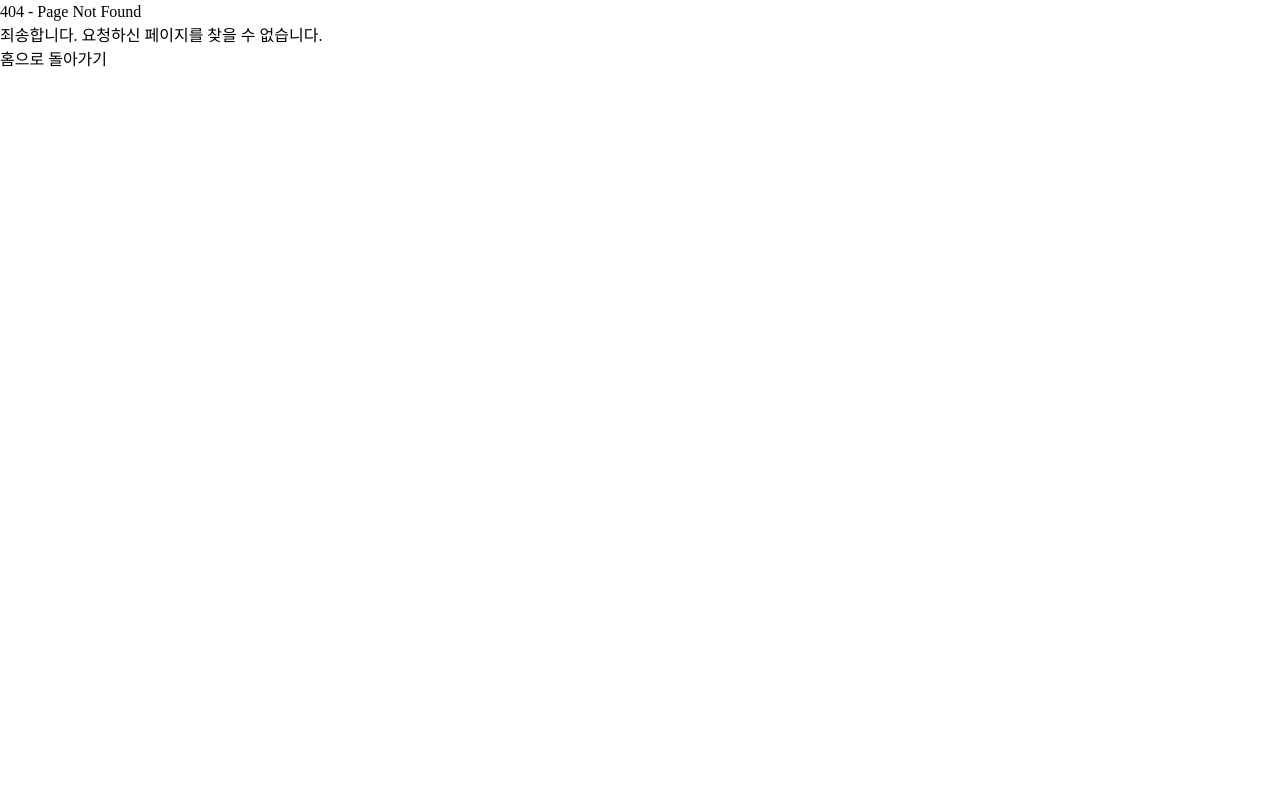
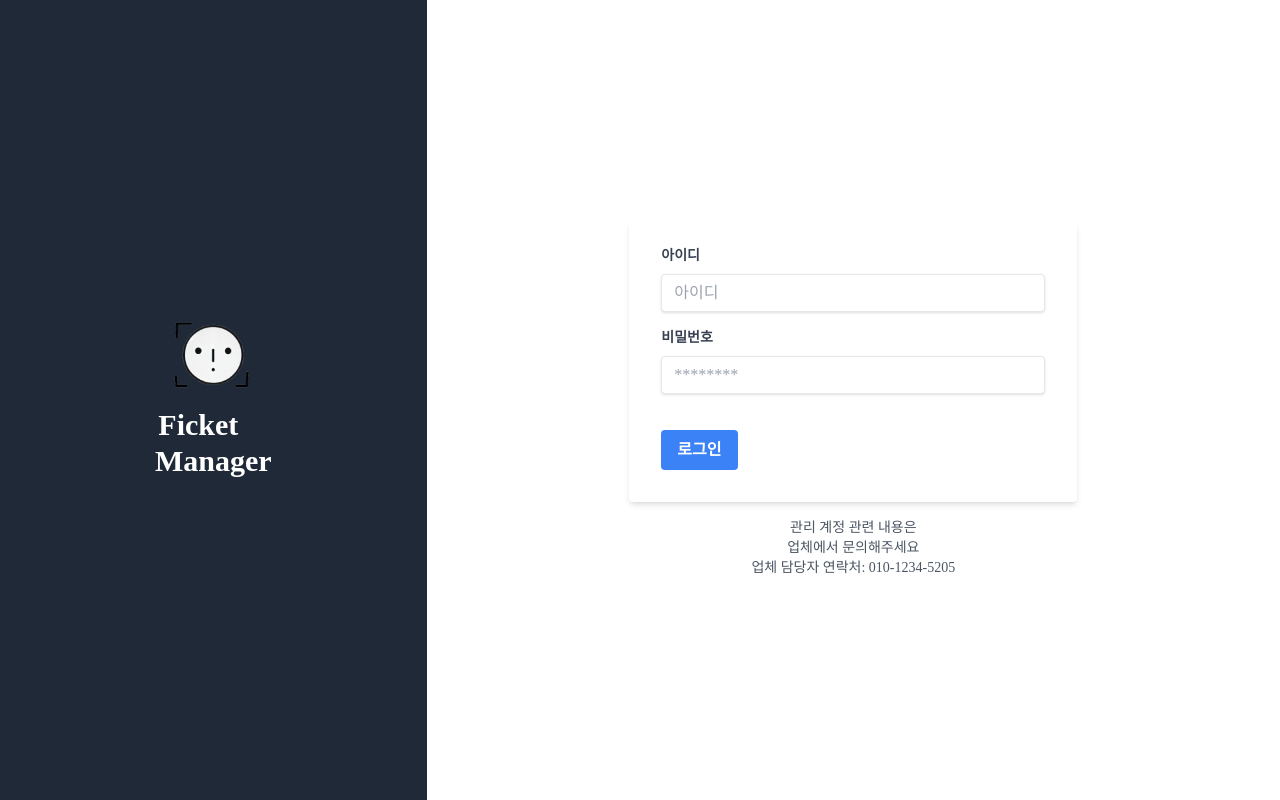
Before and after one commit to Fickets/Ficket, a React (Vite) app in the folder frontend/: page /admin/login in a window 1280 px wide. Before the commit this address had no page. Built offline with nearby package versions, Linux system fonts and the light colour scheme.

Commit message:
[feat] admin login FE

```diff
--- a/frontend/src/Router.tsx
+++ b/frontend/src/Router.tsx
@@ -3,14 +3,14 @@ import { useStore } from 'zustand';
 import { useEffect } from 'react';
 
 import HomePage from './pages/home/HomePage';
-import UserLogin from "./pages/user/UserLogin"
+import UserLogin from "./pages/login/UserLogin.tsx"
 import RegisterEvent from './pages/register/RegisterEvent';
 import EditEvent from "./pages/edit/EditEvent.tsx";
 import RegisterFace from "./pages/registerface/RegisterFace.tsx";
 import Order from "./pages/order/Order.tsx";
 import NotFound from "./pages/errorpage/NotFound.tsx";
-import UserAdditionalInfo from './pages/user/UserAdditionalInfo.tsx';
-
+import UserAdditionalInfo from './pages/login/UserAdditionalInfo.tsx';
+import AdminLogin from "./pages/login/AdminLogin.tsx";
 import { userStore } from "./stores/UserStore";
 
 export default function Router() {
@@ -34,6 +34,8 @@ export default function Router() {
             {/* USER LOGIN */}
             <Route path="/users/login" element={<UserLogin />} />
             <Route path="/users/addition-info" element={<UserAdditionalInfo />} />
+            {/* ADMIN LOGIN*/}
+            <Route path="/admin/login" element={<AdminLogin />} />
             {/* FICKET ADMIN */}
             <Route path="/admin/register-event" element={<RegisterEvent />} />
             <Route path="/admin/edit-event/:eventId" element={<EditEvent />} />
--- /dev/null
+++ b/frontend/src/components/admin/AdminLoginComponent.tsx
@@ -0,0 +1,95 @@
+import React, { useEffect, useState } from 'react';
+
+import { useCookies } from 'react-cookie';
+import { useNavigate } from 'react-router';
+import { useStore } from 'zustand';
+
+import { adminLogin } from '../../service/admin/admin';
+import { adminStore } from '../../stores/AdminStore';
+import FicketLogo from '../../assets/logo.png'
+
+const AdminLoginComponent: React.FC = () => {
+    const navi = useNavigate();
+    const admin = useStore(adminStore);
+
+    const [adminId, setId] = useState("");
+    const [adminPw, setPw] = useState("");
+
+    const submitBtn = async (event) => {
+        event.preventDefault();
+        const requestData = {
+            id: adminId,
+            pw: adminPw,
+        }
+        await adminLogin(
+            requestData,
+            (response) => {
+                const resData = response.data;
+                console.log(resData)
+                admin.setAccessToken(response.headers['authorization'])
+                admin.setAdminId(resData.adminId);
+                admin.setAdminName(resData.adminName)
+                admin.setIsLogin(true);
+
+                navi("/")
+            }, (error) => {
+
+            }
+        )
+
+
+    }
+
+
+    return (
+        <div className="flex flex-col md:flex-row min-h-screen">
+
+            <div className="bg-gray-800 text-white md:w-1/3 flex items-center justify-center p-10">
+                <div className="text-center">
+                    <img src={FicketLogo} alt="Ficket Logo" className="w-20 h-auto mx-auto mb-4" />
+                    <h1 className="text-3xl font-bold">Ficket &nbsp;&nbsp;&nbsp;</h1>
+                    <h1 className="text-3xl font-bold">Manager</h1>
+                </div>
+            </div>
+
+            <div className="flex-1 flex items-center justify-center p-6 bg-white">
+                <div className="w-full max-w-md">
+                    <form onSubmit={submitBtn} className="bg-white shadow-md rounded px-8 pt-6 pb-8 mb-4">
+                        <div className="mb-4">
+                            <label className="block text-gray-700 text-sm font-bold mb-2" >
+                                아이디
+                            </label>
+                            <input
+                                value={adminId}
+                                onChange={(e) => setId(e.target.value)}
+                                className="shadow appearance-none border rounded w-full py-2 px-3 text-gray-700 leading-tight focus:outline-none focus:shadow-outline"
+                                id="username" type="text" placeholder="아이디" />
+                        </div>
+                        <div className="mb-6">
+                            <label className="block text-gray-700 text-sm font-bold mb-2" >
+                                비밀번호
+                            </label>
+                            <input
+                                value={adminPw}
+                                onChange={(e) => setPw(e.target.value)}
+                                className="shadow appearance-none border rounded w-full py-2 px-3 text-gray-700 mb-3 leading-tight focus:outline-none focus:shadow-outline"
+                                id="password" type="password" placeholder="********" />
+                        </div>
+                        <div className="flex items-center justify-between">
+                            <button
+                                className="bg-blue-500 hover:bg-blue-700 text-white font-bold py-2 px-4 rounded focus:outline-none focus:shadow-outline"
+                                type="submit">
+                                로그인
+                            </button>
+                        </div>
+                    </form>
+                    <p className="text-center text-gray-600 text-sm" >
+                        관리 계정 관련 내용은<br></br>업체에서 문의해주세요<br></br>업체 담당자 연락처: 010-1234-5205
+                    </p>
+                </div>
+            </div>
+        </div>
+    )
+}
+
+export default AdminLoginComponent;
--- a/frontend/src/components/user/UserLoginRedirect.tsx
+++ b/frontend/src/components/user/UserLoginRedirect.tsx
@@ -4,7 +4,7 @@ import { useCookies } from 'react-cookie';
 import { useNavigate } from 'react-router';
 import { useStore } from 'zustand';
 import { userStore } from '../../stores/UserStore';
-import { userTokenRefresh, UserAdditionalInfo } from '../../service/user/user';
+import { userTokenRefresh, userAdditionalInfo } from '../../service/user/user';
 
 import FicketLogo from '../../assets/logo.png';
 import BangMark from '../../assets/bang.png';
@@ -59,7 +59,7 @@ const UserLoginRedirect: React.FC = () => {
             gender: gender,
         }
         console.log(requestData)
-        await UserAdditionalInfo(
+        await userAdditionalInfo(
             requestData,
             (response) => {
                 console.log("User Additional Success")
@@ -105,18 +105,22 @@ const UserLoginRedirect: React.FC = () => {
 
 
 
-                    <span className="block text-sm font-medium text-gray-700 mb-2">성별</span>
+                    <span className="mt-5 block text-sm font-medium text-gray-700 mb-2">성별</span>
                     <div className="flex items-center">
                         <label className="mr-4 flex items-center">
-                            <input type="radio" name="gender" value="MALE" onChange={(e) => setGender(e.target.value)} className="mr-2" defaultChecked /> 남자
+                            <input type="radio" name="gender" value="MALE"
+                                onChange={(e) => setGender(e.target.value)}
+                                className="mr-2" defaultChecked /> 남자
                         </label>
                         <label className="flex items-center">
-                            <input type="radio" name="gender" value="FEMALE" onChange={(e) => setGender(e.target.value)} className="mr-2" /> 여자
+                            <input type="radio" name="gender" value="FEMALE"
+                                onChange={(e) => setGender(e.target.value)}
+                                className="mr-2" /> 여자
                         </label>
                     </div>
 
 
-                    <button type="submit" className="w-full py-2 bg-purple-600 text-white font-semibold rounded-lg hover:bg-purple-700 focus:outline-none focus:ring-2 focus:ring-purple-500">저장하기</button>
+                    <button type="submit" className="mt-5 w-full py-2 bg-purple-600 text-white font-semibold rounded-lg hover:bg-purple-700 focus:outline-none focus:ring-2 focus:ring-purple-500">저장하기</button>
 
                 </form>
             </div>
--- /dev/null
+++ b/frontend/src/pages/login/AdminLogin.tsx
@@ -0,0 +1,15 @@
+import React from 'react';
+import AdminLoginComponent from "../../components/admin/AdminLoginComponent";
+
+const AdminLogin: React.FC = () => {
+
+
+
+    return (
+        <div className="w-screen h-[calc(100vh-60px)]">
+            <AdminLoginComponent />
+        </div>
+    )
+};
+
+export default AdminLogin;
--- /dev/null
+++ b/frontend/src/service/admin/admin.ts
@@ -0,0 +1,24 @@
+import { Axios, AxiosResponse } from "axios"
+import { privateApi, publicApi } from "../../utils/http-common";
+import { ResponseData } from "../../types/ApiResponseType";
+import { AdminLoginReq } from "../../types/admins/AdminLoginReq";
+const url = "admins"
+
+// 관리자 토큰 갱신
+export const adminTokenRefresh = async (
+    Response: (Response: AxiosResponse<ResponseData>) => void,
+    Error: (Error: AxiosResponse<ResponseData>) => void) => {
+    await publicApi.get(`/${url}/reissue`)
+        .then(Response)
+        .catch(Error)
+}
+
+// 관리자 로그인
+export const adminLogin = async (
+    params: AdminLoginReq,
+    Response: (Response: AxiosResponse<ResponseData>) => void,
+    Error: (Error: AxiosResponse<ResponseData>) => void) => {
+    await publicApi.post(`/${url}/login`, params)
+        .then(Response)
+        .catch(Error)
+}
--- a/frontend/src/service/user/user.ts
+++ b/frontend/src/service/user/user.ts
@@ -15,7 +15,7 @@ export const userTokenRefresh = async (
 }
 
 // 유저 정보 넣기
-export const UserAdditionalInfo = async (
+export const userAdditionalInfo = async (
     params: UserAdditionalInfoReq,
     Response: (Response: AxiosResponse<UserAdditionalInfoRes>) => void,
     Error: (Error: AxiosResponse<ResponseData>) => void) => {
--- /dev/null
+++ b/frontend/src/stores/AdminStore.tsx
@@ -0,0 +1,24 @@
+import { create } from 'zustand';
+import { persist } from 'zustand/middleware';
+import { AdminStoreType } from '../types/StoreType/AdminStoreType';
+
+
+export const adminStore = create(
+    persist<AdminStoreType>((set) => ({
+
+        isLogin: false,
+        accessToken: "",
+        adminId: 0,
+        adminName: "",
+
+        setIsLogin: (newData: boolean) => set(() => ({ isLogin: newData })),
+
+        setAccessToken: (newData: string) => set(() => ({ accessToken: newData })),
+        setAdminId: (newData: number) => set(() => ({ adminId: newData })),
+        setAdminName: (newData: string) => set(() => ({ adminName: newData })),
+
+
+
+    }),
+        { name: "ADMIN_STORE" }
+    ))
--- /dev/null
+++ b/frontend/src/types/StoreType/AdminStoreType.ts
@@ -0,0 +1,12 @@
+export interface AdminStoreType {
+    isLogin: boolean;
+
+    accessToken: string,
+    adminId: number;
+    adminName: string;
+
+    setIsLogin: (newBool: boolean) => void;
+    setAccessToken: (newToken: string) => void;
+    setAdminId: (newId: number) => void;
+    setAdminName: (newName: string) => void;
+}
--- /dev/null
+++ b/frontend/src/types/admins/AdminLoginReq.ts
@@ -0,0 +1,4 @@
+export type AdminLoginReq = {
+    id: string;
+    pw: string;
+}
```
Also changed, not shown: frontend/src/pages/login/UserAdditionalInfo.tsx (renamed from frontend/src/pages/user/UserAdditionalInfo.tsx), frontend/src/pages/login/UserLogin.tsx (renamed from frontend/src/pages/user/UserLogin.tsx).
